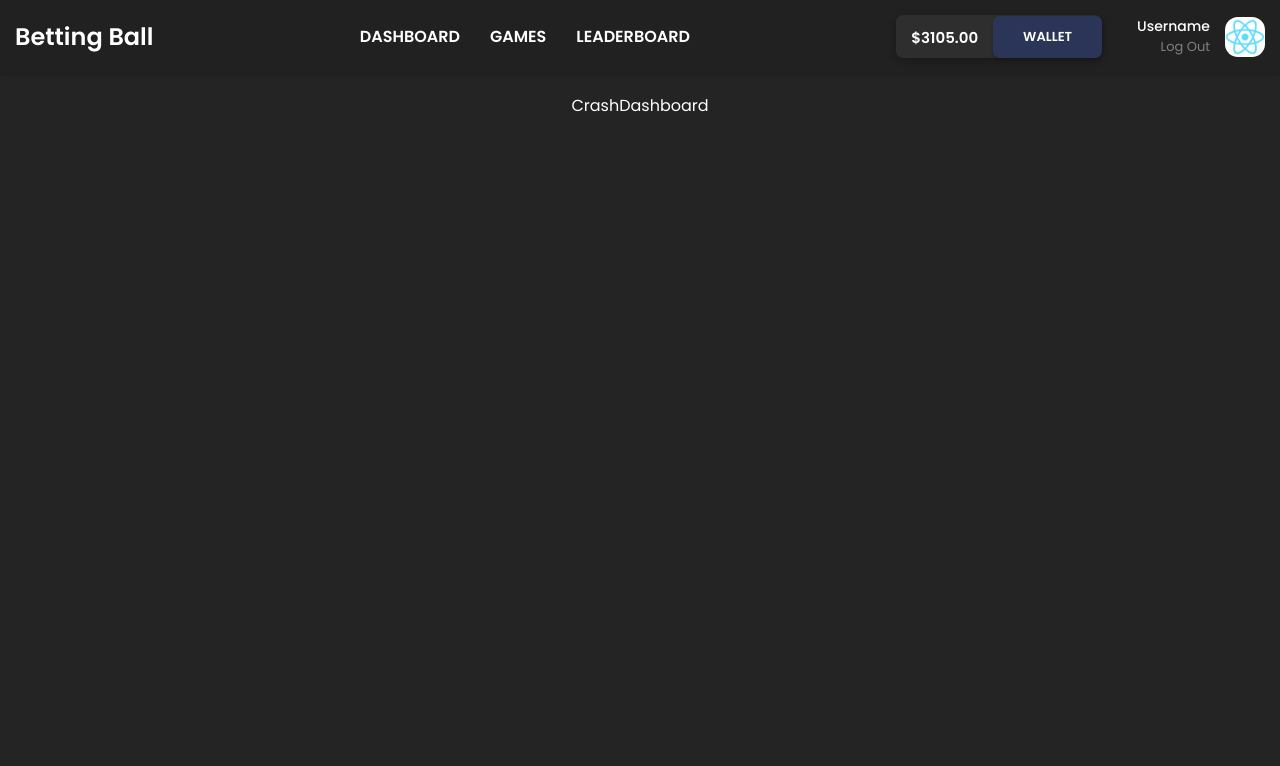
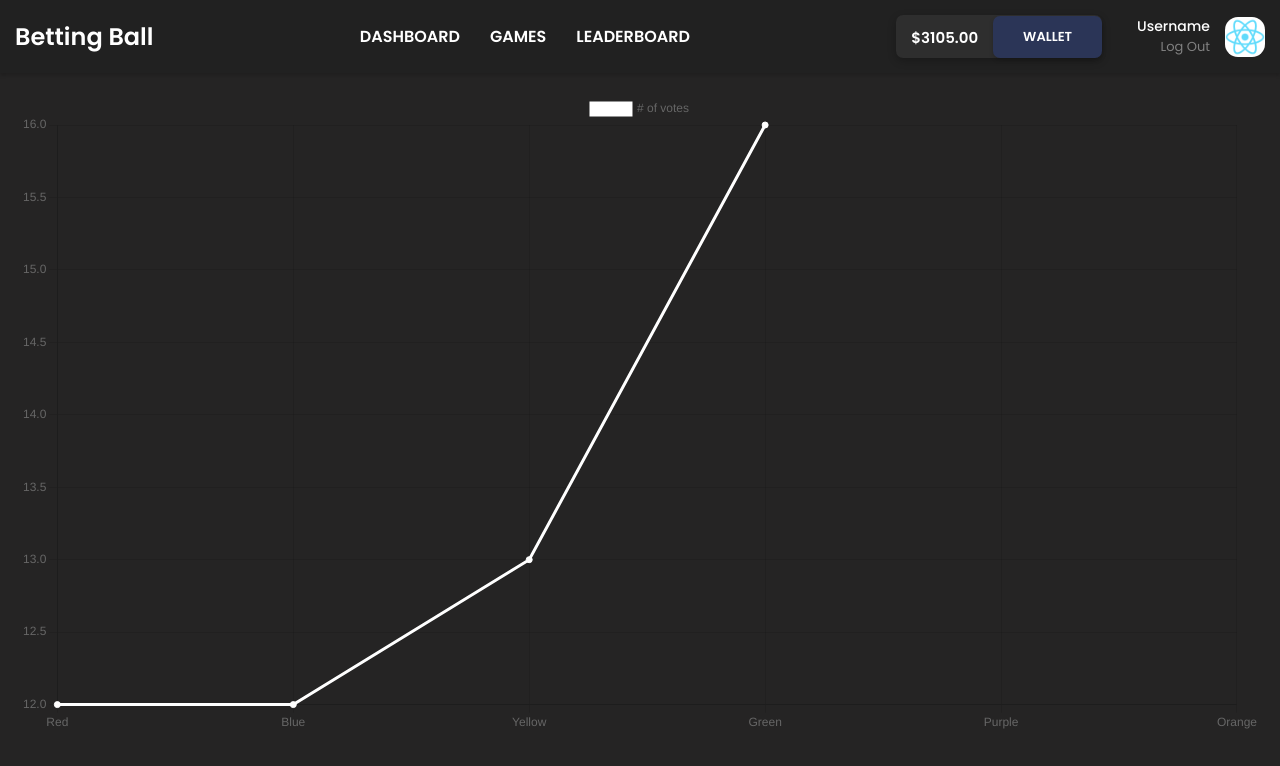
Before and after one commit to cedricheijlman/gambling-site, a React (Create React App) app in the folder client/: page /crash in a window 1280 px wide. Shown: the top 766 px of the page. Built offline with nearby package versions, Linux system fonts and the light colour scheme.

Commit message:
line chart

```diff
--- /dev/null
+++ b/client/src/pages/crash/CrashDashboard.css
@@ -0,0 +1,4 @@
+.crashDashboard {
+  width: 100%;
+  height: 80vh;
+}
--- a/client/src/pages/crash/CrashDashboard.tsx
+++ b/client/src/pages/crash/CrashDashboard.tsx
@@ -1,8 +1,49 @@
 import React from "react";
-const Chart = require("chart.js");
+import { Chart } from "react-chartjs-2";
+import { Line } from "react-chartjs-2";
+import "./CrashDashboard.css";
+import {
+  Chart as ChartJS,
+  CategoryScale,
+  LinearScale,
+  PointElement,
+  LineElement,
+  Title,
+  Tooltip,
+  Legend,
+} from "chart.js";
+
+ChartJS.register(
+  CategoryScale,
+  LinearScale,
+  PointElement,
+  LineElement,
+  Title,
+  Tooltip,
+  Legend
+);
 
 const CrashDashboard: React.FC = () => {
-  return <div>CrashDashboard</div>;
+  return (
+    <div className="crashDashboard">
+      <Line
+        width={"100%"}
+        height={"100%"}
+        options={{ maintainAspectRatio: false }}
+        data={{
+          labels: ["Red", "Blue", "Yellow", "Green", "Purple", "Orange"],
+          datasets: [
+            {
+              label: "# of votes",
+              data: [12, 12, 13, 16],
+              backgroundColor: "white",
+              borderColor: "white",
+            },
+          ],
+        }}
+      />
+    </div>
+  );
 };
 
 export default CrashDashboard;
```
